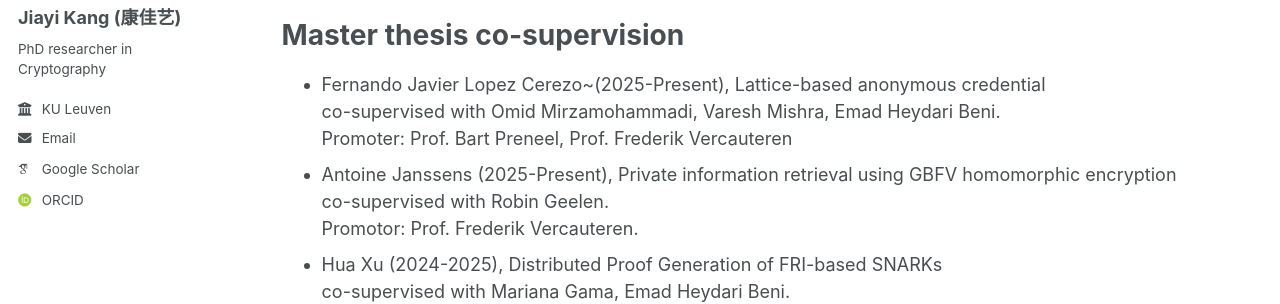
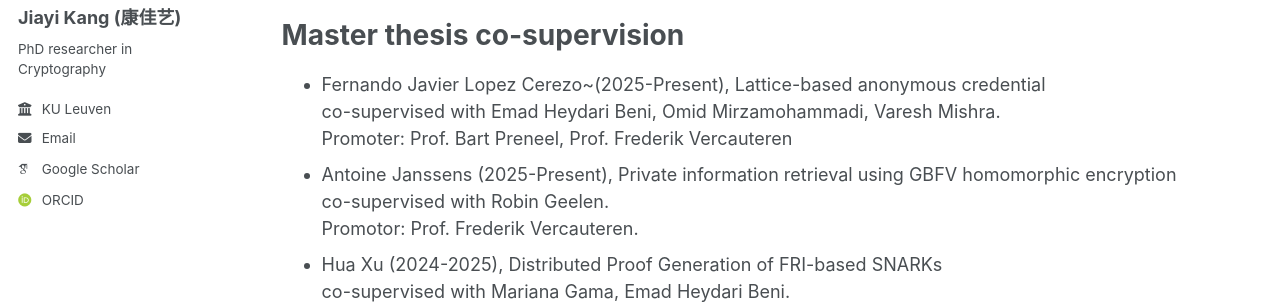
Before and after one commit to jiayikang2/jiayikang2.github.io, a Jekyll site: the page built from _pages/teaching.md, in a window 1280 px wide and 1377 px high. Shown: the part 250-554 px from the top of the window. Built offline with Jekyll 4.4.1, drawn with Linux system fonts in a browser that asks for light colours; some web fonts are replaced.

Commit message:
minor change

```diff
--- a/_pages/teaching.md
+++ b/_pages/teaching.md
@@ -12,7 +12,7 @@ author_profile: true
 Master thesis co-supervision
 ======
 - Fernando Javier Lopez Cerezo~(2025-Present), Lattice-based anonymous credential
-  co-supervised with Omid Mirzamohammadi, Varesh Mishra, Emad Heydari Beni.
+  co-supervised with Emad Heydari Beni, Omid Mirzamohammadi, Varesh Mishra.
   Promoter: Prof. Bart Preneel, Prof. Frederik Vercauteren
 - Antoine Janssens (2025-Present), Private information retrieval using GBFV homomorphic encryption
   co-supervised with Robin Geelen.
```
